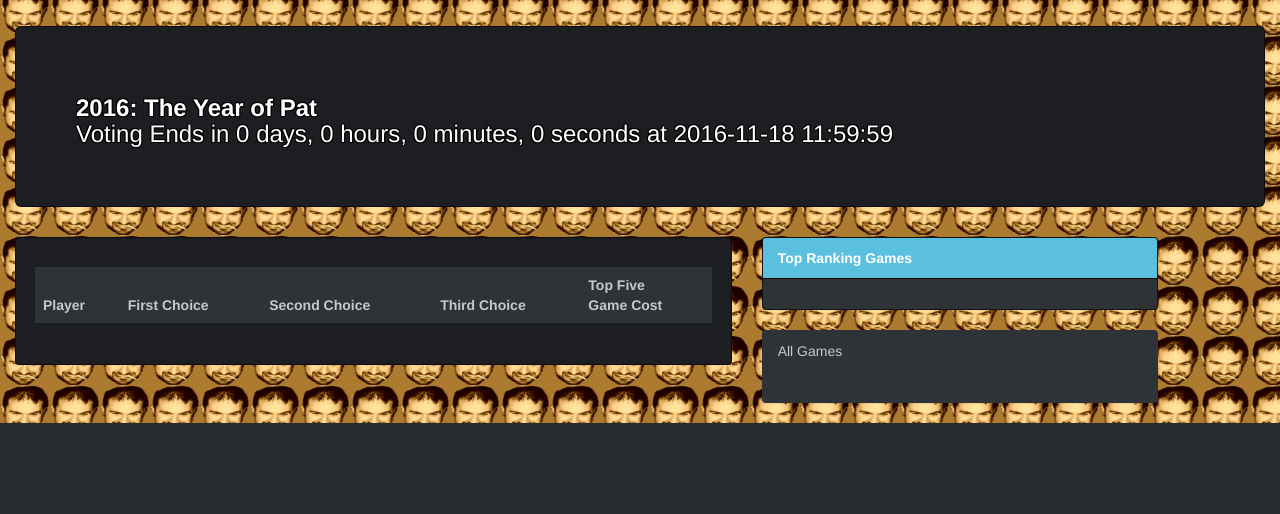
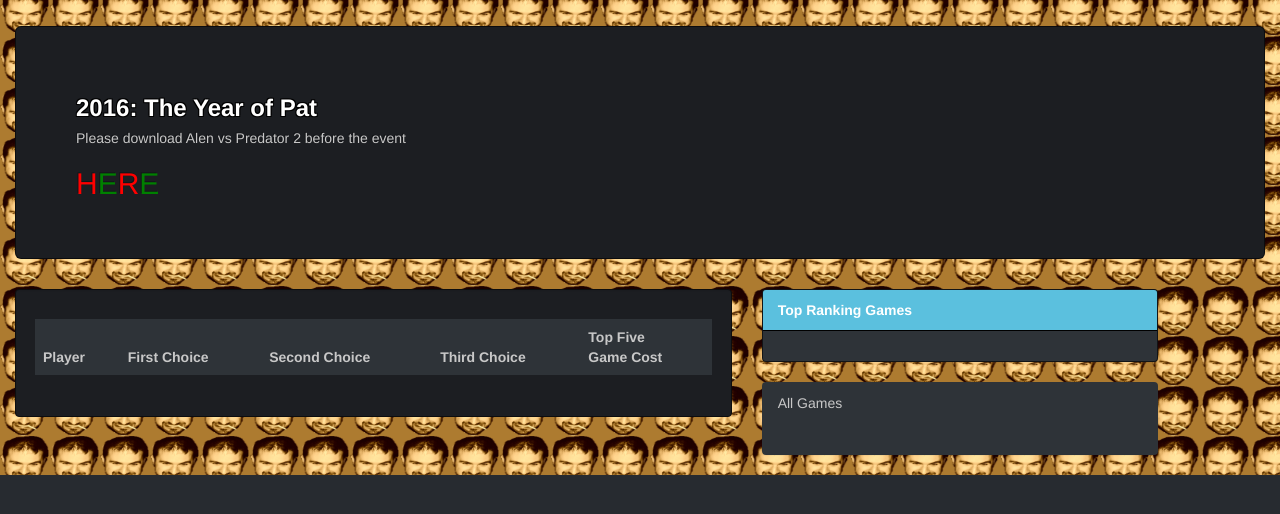
Before and after one commit to somejonkid/lanoelwebsite, a plain HTML site: page index.html in a window 1280 px wide. Shown: the part 54-568 px from the top of the page. Drawn offline with Linux system fonts and the light colour scheme; no server answers.

Commit message:
avp link

```diff
--- a/partials/home.html
+++ b/partials/home.html
@@ -8,7 +8,11 @@
 		<h3 style="color:white; text-shadow:-1px -1px 0 #000, 1px -1px 0 #000, -1px 1px 0 #000, 1px 1px 0 #000;">
 			<b>2016: The Year of Pat</b>
 			<br/>
-			Voting Ends in {{voteEnding.days}} days, {{voteEnding.hours}} hours, {{voteEnding.minutes}} minutes, {{voteEnding.seconds}} seconds at 2016-11-18 11:59:59</h3>
+		</h3>
+			<h5>Please download Alen vs Predator 2 before the event </h5>
+				<a href="https://www.google.com/url?q=https%3A%2F%2F1drv.ms%2Fu%2Fs!AjiG020Q-Kqphjv6I1IyfnkZClwf&sa=D&sntz=1&usg=AFQjCNGM28UD8AuvOLjqv7DkpWEcwh36WA">
+				<h2><span style="color:red">H</span><span style="color:green">E</span><span style="color:red">R</span><span style="color:green">E</span></span>
+				</a>
 	</div>
 	<div class="row">
 	  <div class="col-lg-7">
```
